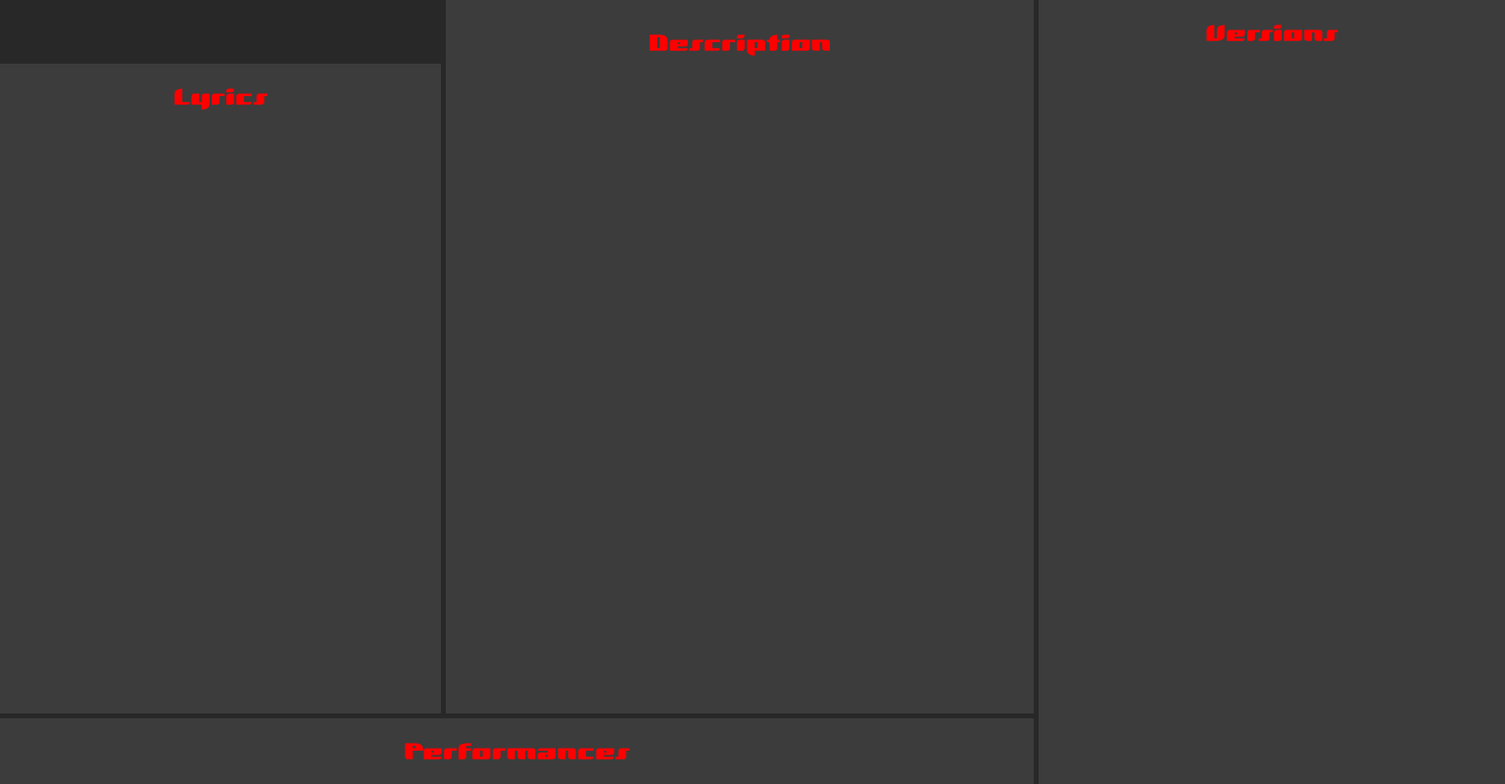
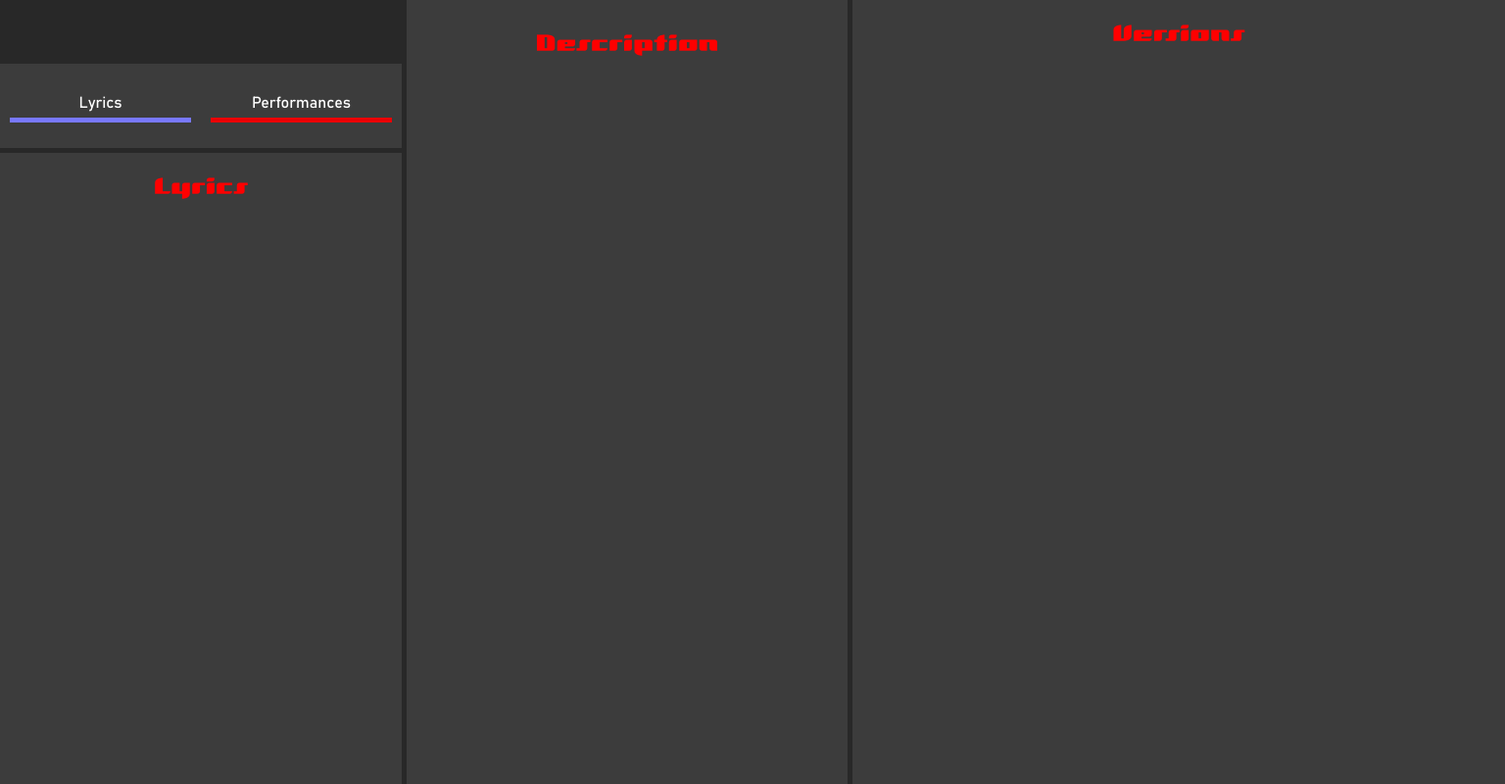
Before and after one commit to Alex-ABPerson/Crush40Site, a PHP site: page /menus/songView.html in a window 1536 px wide. Shown: the whole page at 98% size. Run offline with PHP 8.4, Linux system fonts and the light colour scheme.

Commit message:
Move "Performances" to tab

```diff
--- a/menus/css/songView.css
+++ b/menus/css/songView.css
@@ -16,14 +16,23 @@ body {
     gap: 5px;
 }
 
-.tabs {
+/* Smallscreen */
+.tabs .descTab {
+    visibility: visible;
+    position: relative;
+}
+
+/* Focus selected tabs */
+.page:not(.lyricsOpen):not(.performancesOpen) #descriptionTab, .page.lyricsOpen #lyricsTab, .page.performancesOpen #performancesTab {
+    border-bottom-color: var(--crush40-blue);
+}
+
+/* Hide not selected sections */
+.page:not(.lyricsOpen) .lyrics, .page:not(.performancesOpen) .performances {
     position: fixed;
     visibility: collapse;
 }
 
-/* Smaller, tab-based, layouts */
-@media (max-width: 1299px)
-{
 /* Mobile */
 .lyricsOpen {
     grid-template-areas:
@@ -41,24 +50,13 @@ body {
         "performances";
 }
 
-    .performances .list {
-        flex-direction: column;
-    }
-
-    /* Focus selected tabs */
-    .page:not(.lyricsOpen):not(.performancesOpen) #descriptionTab, .page.lyricsOpen #lyricsTab, .page.performancesOpen #performancesTab {
-        border-bottom-color: var(--crush40-blue);
-    }
-
-    /* Hide not selected tabs */
-    .page.lyricsOpen .desc, .page.performancesOpen .desc, .page:not(.lyricsOpen) .lyrics, .page:not(.performancesOpen) .performances {
+@media (max-width: 1300px)
+{
+    /* Hide the description on three-tabbed view unless selected */
+    .page.lyricsOpen .desc, .page.performancesOpen .desc
+    {
         position: fixed;
         visibility: collapse;
-    }
-
-    .tabs {
-        position: relative;
-        visibility: visible;
     }
 }
 
@@ -103,13 +101,31 @@ body {
 
 @media (min-width: 1300px)
 {
-    body {
-        grid-template-rows: auto 1fr auto;
+    .tabs .descTab {
+        visibility: collapse;
+        position: fixed;
+    }
+
+    body, .lyricsOpen {
         grid-template-columns: 410px 450px 1fr;
         grid-template-areas:
             "intro desc versions"
-            "lyrics desc versions"
-            "performances performances versions";
+            "tabs desc versions"
+            "lyrics desc versions";
+    }
+
+    .lyricsOpen {
+        grid-template-areas:
+            "intro desc versions"
+            "tabs desc versions"
+            "lyrics desc versions";
+    }
+
+    .performancesOpen {
+        grid-template-areas:
+            "intro desc versions"
+            "tabs desc versions"
+            "performances desc versions";
     }
 }
 
@@ -194,6 +210,7 @@ body {
 }
 
 .performances .list {
+    flex-direction: column;
     overflow-x: auto;
 }
 
--- a/menus/songView.html
+++ b/menus/songView.html
@@ -13,7 +13,7 @@
         <script src="../js/gigList.js"></script>
         <script src="js/songView.js"></script>
     </head>
-    <body class="page">
+    <body class="page lyricsOpen">
         <div class="intro block">
             <h1 id="txtTitle"></h1>
             <div class="extra">
@@ -25,8 +25,8 @@
         <!-- Smallscreen Tabs -->
         <div class="tabs block">
             <ul class="tabSet">
-                <li class="tab" id="descriptionTab"><p>Description</p></li>
                 <li class="tab" id="lyricsTab"><p>Lyrics</p></li>
+                <li class="tab descTab" id="descriptionTab"><p>Description</p></li>
                 <li class="tab" id="performancesTab"><p>Performances</p></li>
             </ul>
         </div>
```
Lines whose indentation alone changed are shown as unchanged.
